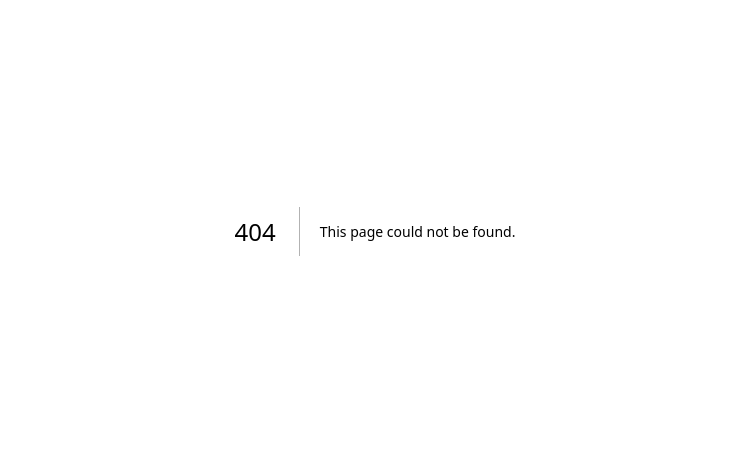
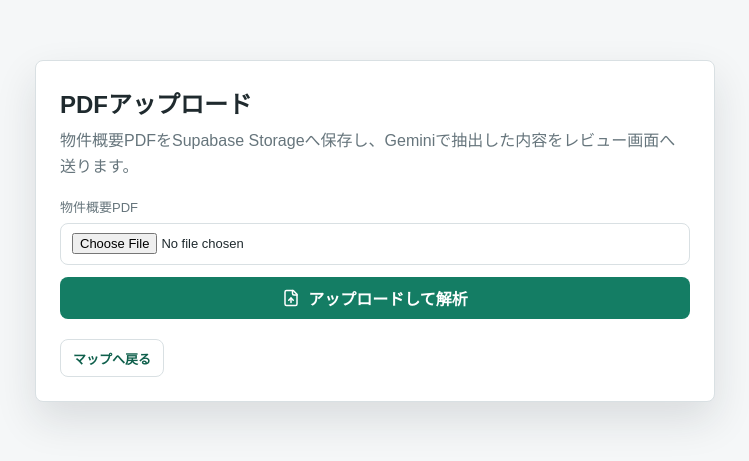
Before and after one commit to honjo-0073/RealEstateMapPlot, a Next.js app: page /documents/new in a window 1280 px wide. Before the commit this address had no page. Shown: the part 169-630 px from the top of the page, without its empty margins (265-1014 px from the left). Built offline with nearby package versions, Linux system fonts and the light colour scheme.

Commit message:
feat: add document upload page

```diff
--- /dev/null
+++ b/src/app/documents/new/page.tsx
@@ -0,0 +1,9 @@
+import { DocumentUploadForm } from '@/components/document-upload-form';
+
+export default function NewDocumentPage() {
+  return (
+    <main className="document-shell">
+      <DocumentUploadForm />
+    </main>
+  );
+}
```
